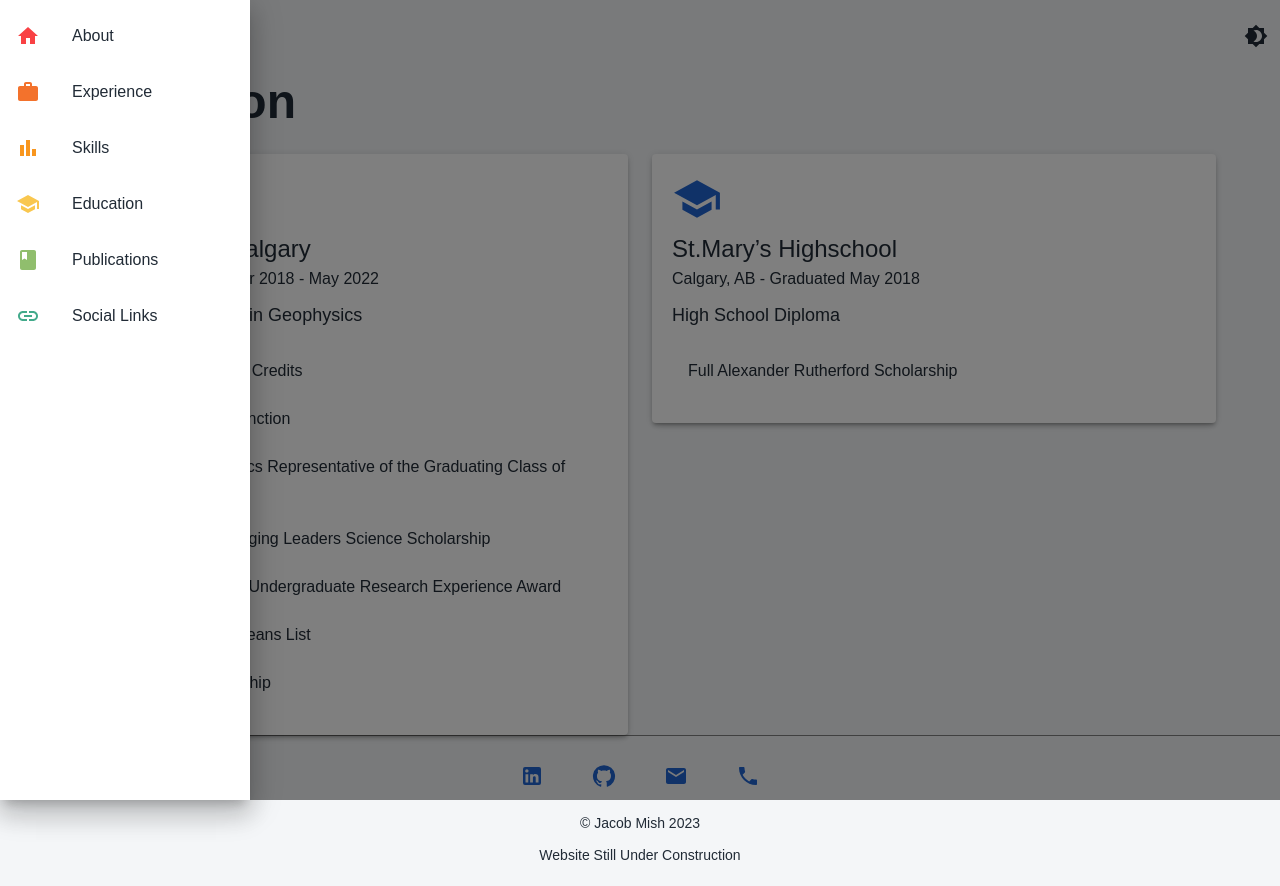
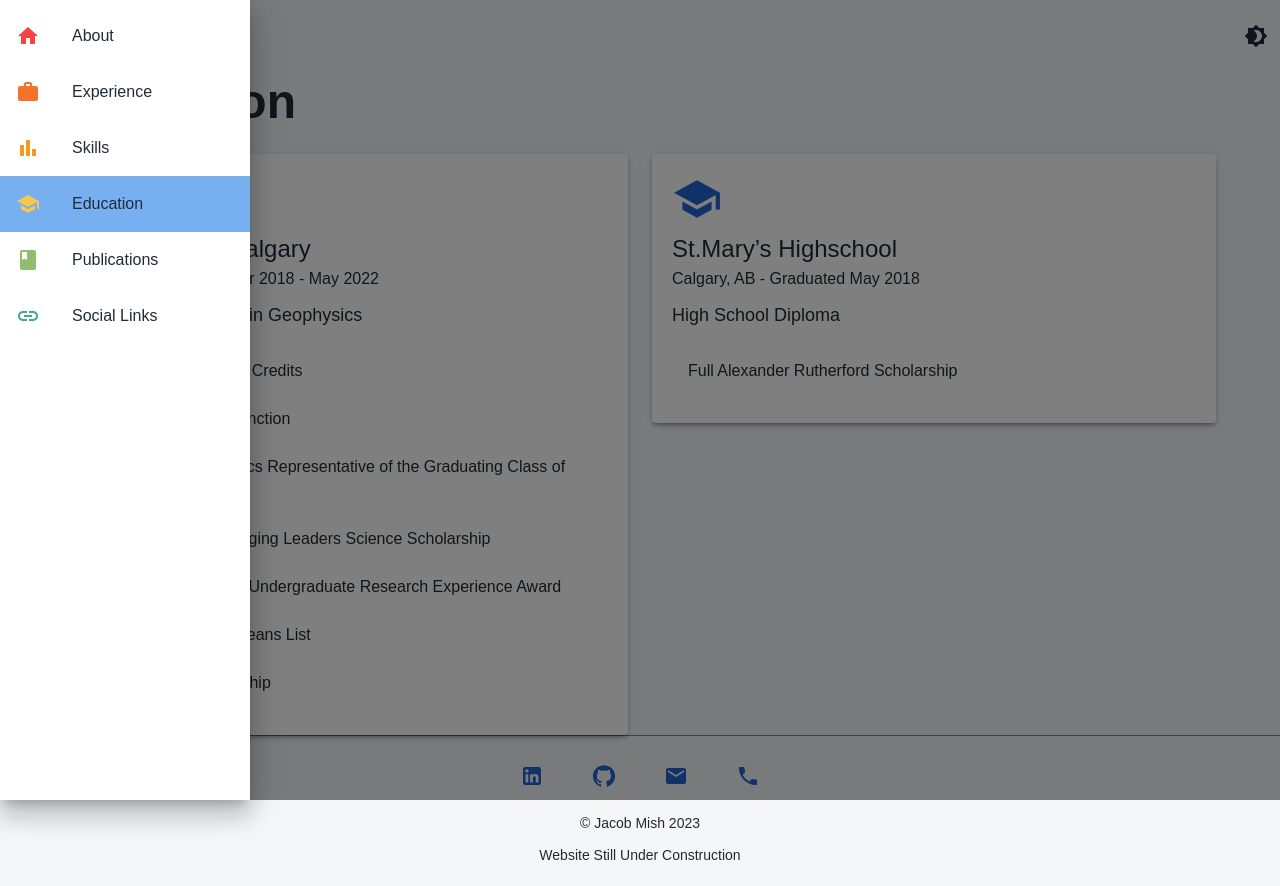
Before and after one commit to Feromond/jacob-mish-portfolio, a React (Create React App) app: page /education in a window 1280 px wide. Both pictures are taken after a click on the button 36 px from the left and 20 px from the top of the page. Built offline with nearby package versions, Linux system fonts and the light colour scheme.

Commit message:
fixed education page and improved sidebar

```diff
--- a/src/components/Education/Education.js
+++ b/src/components/Education/Education.js
@@ -5,16 +5,25 @@ import UniversityIcon from '@mui/icons-material/AccountBalance';
 import { useSpring, animated } from 'react-spring';
 
 const EducationCard = ({ Icon, title, subtitle, degree, listItems }) => {
-  const [style, set] = useSpring(() => ({
-    transform: 'translate3d(0,0,0)',
+  // Spring for the initial loading animation
+  const loadProps = useSpring({
+    from: { opacity: 0, transform: 'translate3d(0,-40px,0)' },
+    to: { opacity: 1, transform: 'translate3d(0,0px,0)' },
+    delay: 160
+  });
+
+  // Spring for the mouse hover effect
+  const [hoverProps, setHover] = useSpring(() => ({
+    transform: 'translate3d(0,0px,0)',
     boxShadow: '0px 6px 10px -4px rgba(0, 0, 0, 0.1)',
   }));
 
   return (
+    <animated.div style={loadProps}>
       <animated.div
-      style={style}
-      onMouseEnter={() => set({ transform: 'translate3d(0,-10px,0)', boxShadow: '0px 12px 18px -6px rgba(0, 0, 0, 0.5)' })}
-      onMouseLeave={() => set({ transform: 'translate3d(0,0px,0)', boxShadow: '0px 6px 10px -4px rgba(0, 0, 0, 0.1)' })}
+        style={hoverProps}
+        onMouseEnter={() => setHover({ transform: 'translate3d(0,-10px,0)', boxShadow: '0px 12px 18px -6px rgba(0, 0, 0, 0.5)' })}
+        onMouseLeave={() => setHover({ transform: 'translate3d(0,0px,0)', boxShadow: '0px 6px 10px -4px rgba(0, 0, 0, 0.1)' })}
       >
         <Paper elevation={3} sx={{ padding: '20px' }}>
           <ListItemIcon>
@@ -30,14 +39,24 @@ const EducationCard = ({ Icon, title, subtitle, degree, listItems }) => {
           </List>
         </Paper>
       </animated.div>
+    </animated.div>
   );
 };
 
+
 const Education = () => {
+  // Define the spring animation
+  const props = useSpring({
+    from: { opacity: 0, transform: 'translate3d(0,-40px,0)' },
+    to: { opacity: 1, transform: 'translate3d(0,0px,0)' },
+    delay: 160
+  });
+
   return (
     <Container sx={{ marginTop: '30px' }}>
       <Typography variant="h2" sx={{ marginBottom: '20px' }}>Education</Typography>
 
+      <animated.div style={props}>
         <Grid container spacing={3}>
           <Grid item xs={12} md={6}>
             <EducationCard
@@ -69,6 +88,7 @@ const Education = () => {
             />
           </Grid>
         </Grid>
+      </animated.div>
     </Container>
   );
 };
--- a/src/components/Sidebar/Sidebar.js
+++ b/src/components/Sidebar/Sidebar.js
@@ -2,6 +2,7 @@ import React, { useState } from 'react';
 import { Link as RouterLink } from 'react-router-dom';
 import { IconButton, Box, Drawer, List, ListItem, ListItemIcon, ListItemText, useTheme } from '@mui/material';
 import { Brightness4, Brightness7, Menu as MenuIcon, Home, Work, School, Book, BarChart, Link as LinkIcon } from '@mui/icons-material';
+import { useLocation } from 'react-router-dom';
 
 const Sidebar = ({ themeMode, toggleTheme }) => {
   const theme = useTheme();
@@ -12,20 +13,26 @@ const Sidebar = ({ themeMode, toggleTheme }) => {
     setDrawerOpen(!drawerOpen);
   };
 
+
   const menuIcons = [<Home />, <Work />, <BarChart />, <School />, <Book />, <LinkIcon />];
   const iconColors = ['#F94144', '#F3722C', '#F8961E', '#F9C74F', '#90BE6D', '#43AA8B'];
 
-  const menuItems = ['About', 'Experience', 'Skills', 'Education', 'Publications', 'Social Links'].map((text, index) => (
+  const location = useLocation();
+  const menuItems = ['About', 'Experience', 'Skills', 'Education', 'Publications', 'Social Links'].map((text, index) => {
+    const path = `/${text.toLowerCase() === 'about' ? '' : text.toLowerCase().replace(' ', '-')}`;
+
+    return (
       <ListItem
         key={text}
         button
         component={RouterLink}
-      to={`/${text.toLowerCase() === 'about' ? '' : text.toLowerCase().replace(' ', '-')}`}
+        to={path}
         sx={{
           textTransform: 'none',
           fontWeight: 'medium',
           padding: '12px 16px',
           color: theme.palette.text.primary,
+          backgroundColor: location.pathname === path ? (themeMode === 'dark' ? theme.palette.primary.dark : theme.palette.primary.light) : 'transparent', // Highlight current page
           transition: 'transform .2s, box-shadow .2s',
           '&:hover': {
             transform: 'scale(1.05)',
@@ -39,7 +46,9 @@ const Sidebar = ({ themeMode, toggleTheme }) => {
         <ListItemIcon sx={{ color: iconColors[index] }}>{menuIcons[index]}</ListItemIcon>
         <ListItemText primary={text} />
       </ListItem>
-  ));
+    );
+  });
+
 
   return (
     <Box sx={{ display: 'flex', alignItems: 'center' }}>
```
Lines whose indentation alone changed are shown as unchanged.
